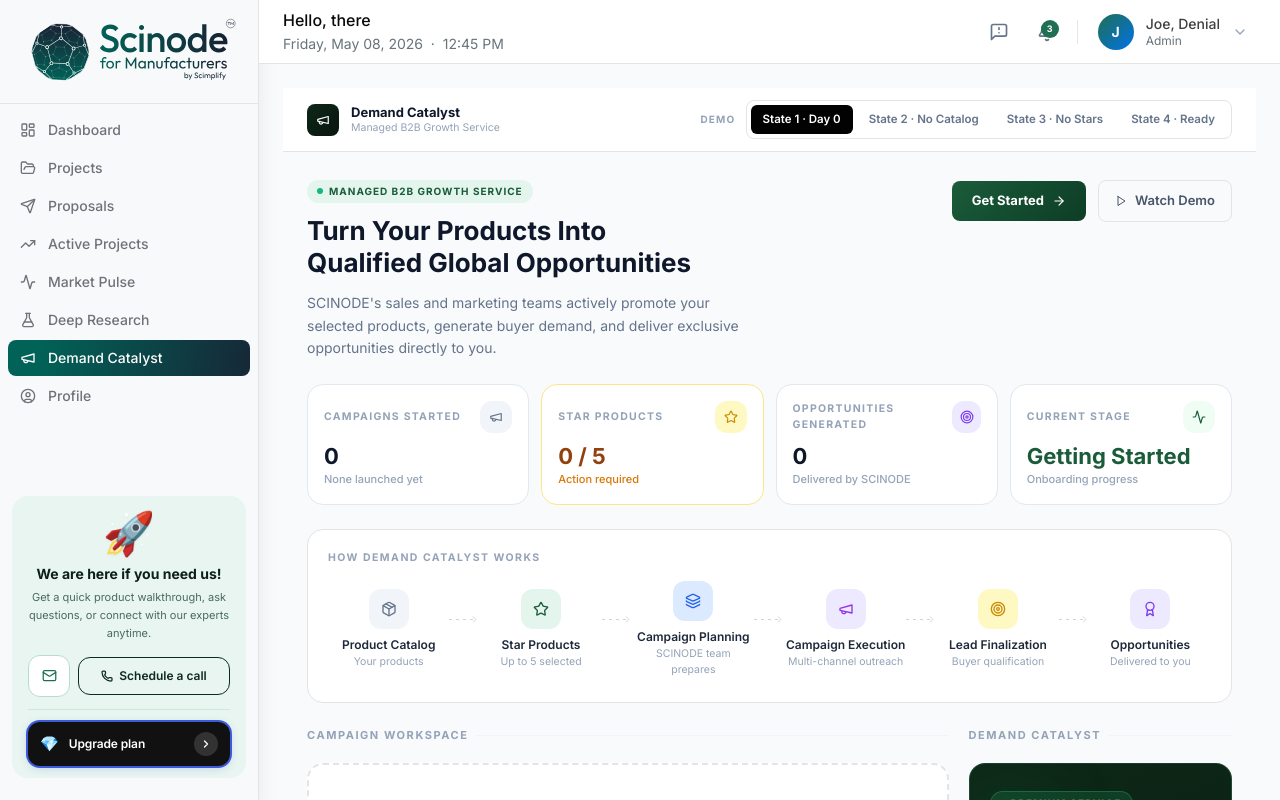
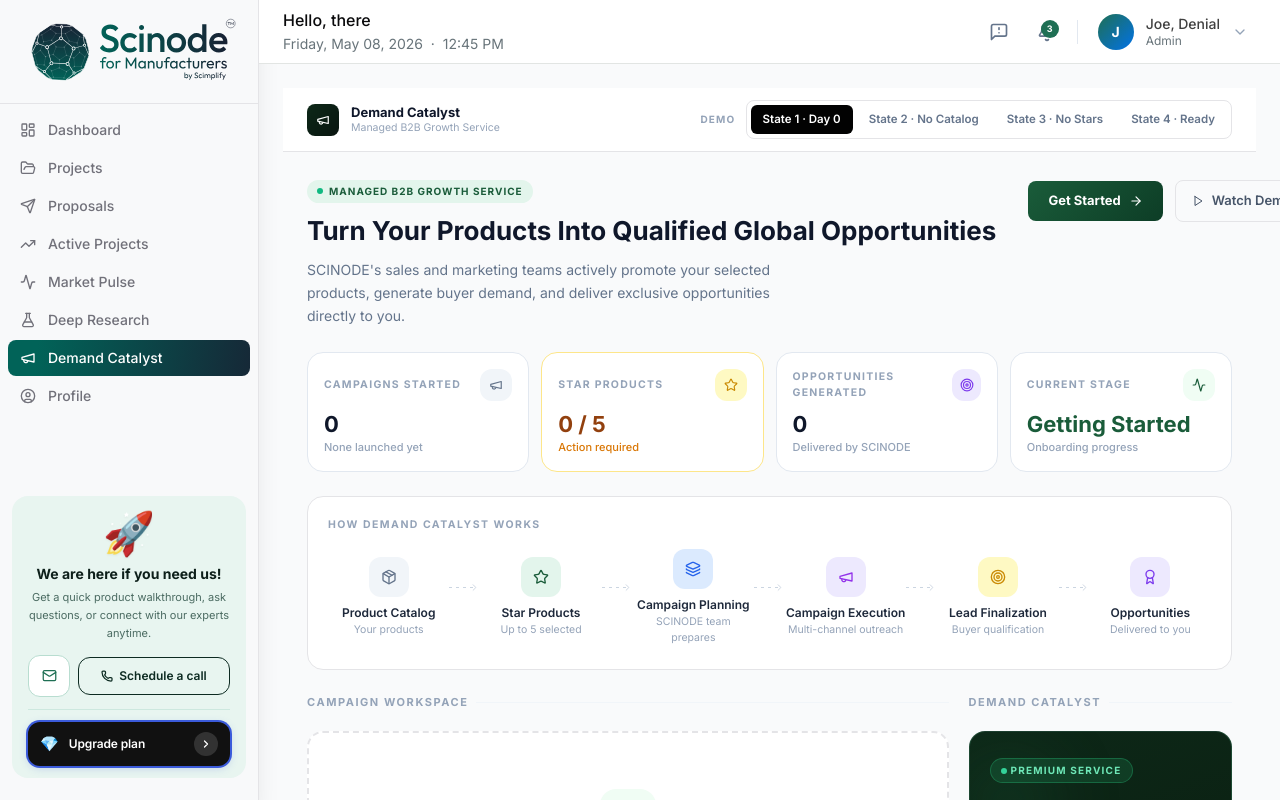
Before and after one commit to sathi-design/scinode-customer-platform-, a Next.js app: page /dashboard/demand-catalyst in a window 1280 px wide. Built offline with nearby package versions, Linux system fonts and the light colour scheme.

Commit message:
Force H1 onto single line, subtext to two lines
Widens container to 780px and adds whitespace-nowrap to H1 so the full
heading fits on one line. Subtext capped at 480px to wrap naturally to two.

Co-Authored-By: Claude Sonnet 4.6 <noreply@anthropic.com>

```diff
--- a/src/modules/dashboard/DemandCatalyst.tsx
+++ b/src/modules/dashboard/DemandCatalyst.tsx
@@ -1215,7 +1215,7 @@ export function DemandCatalyst() {
         {/* Hero */}
         <div className="flex items-start justify-between gap-8">
           {/* Left — heading + subtext */}
-          <div className="max-w-[560px]">
+          <div className="max-w-[780px]">
             <div
               className="inline-flex items-center gap-1.5 px-2.5 py-1 rounded-full text-[10px] font-bold tracking-widest mb-3"
               style={{ background: "#e3f5ec", color: "#1a5c3a" }}
@@ -1223,10 +1223,10 @@ export function DemandCatalyst() {
               <span className="w-1.5 h-1.5 rounded-full bg-emerald-500" />
               MANAGED B2B GROWTH SERVICE
             </div>
-            <h1 className="text-[26px] font-black text-slate-900 leading-tight mb-3">
-              Turn Your Products Into<br />Qualified Global Opportunities
+            <h1 className="text-[26px] font-black text-slate-900 leading-tight mb-3 whitespace-nowrap">
+              Turn Your Products Into Qualified Global Opportunities
             </h1>
-            <p className="text-[14px] text-slate-500 leading-relaxed max-w-[460px]">
+            <p className="text-[14px] text-slate-500 leading-relaxed max-w-[480px]">
               SCINODE&apos;s sales and marketing teams actively promote your selected products, generate buyer demand, and deliver exclusive opportunities directly to you.
             </p>
           </div>
```
